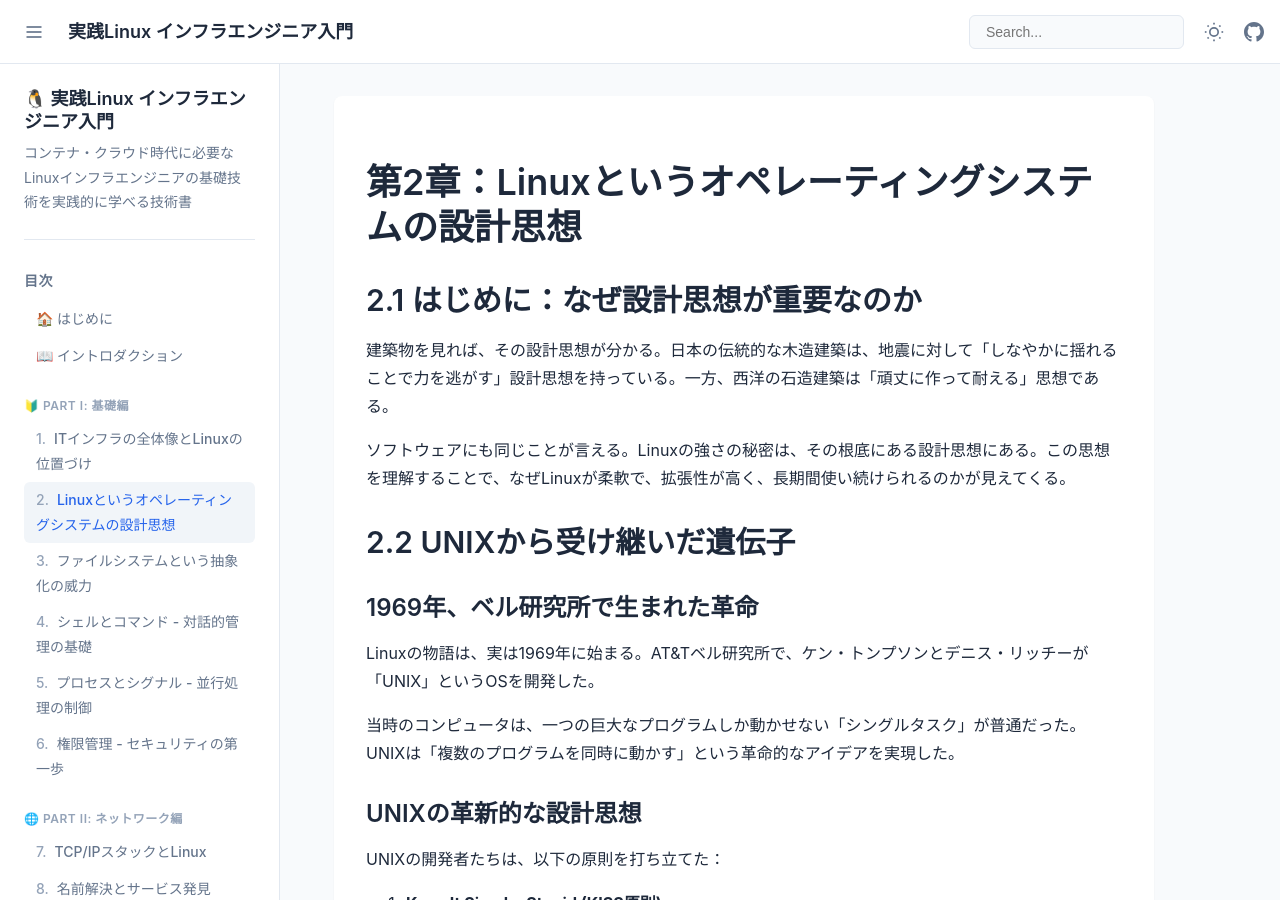
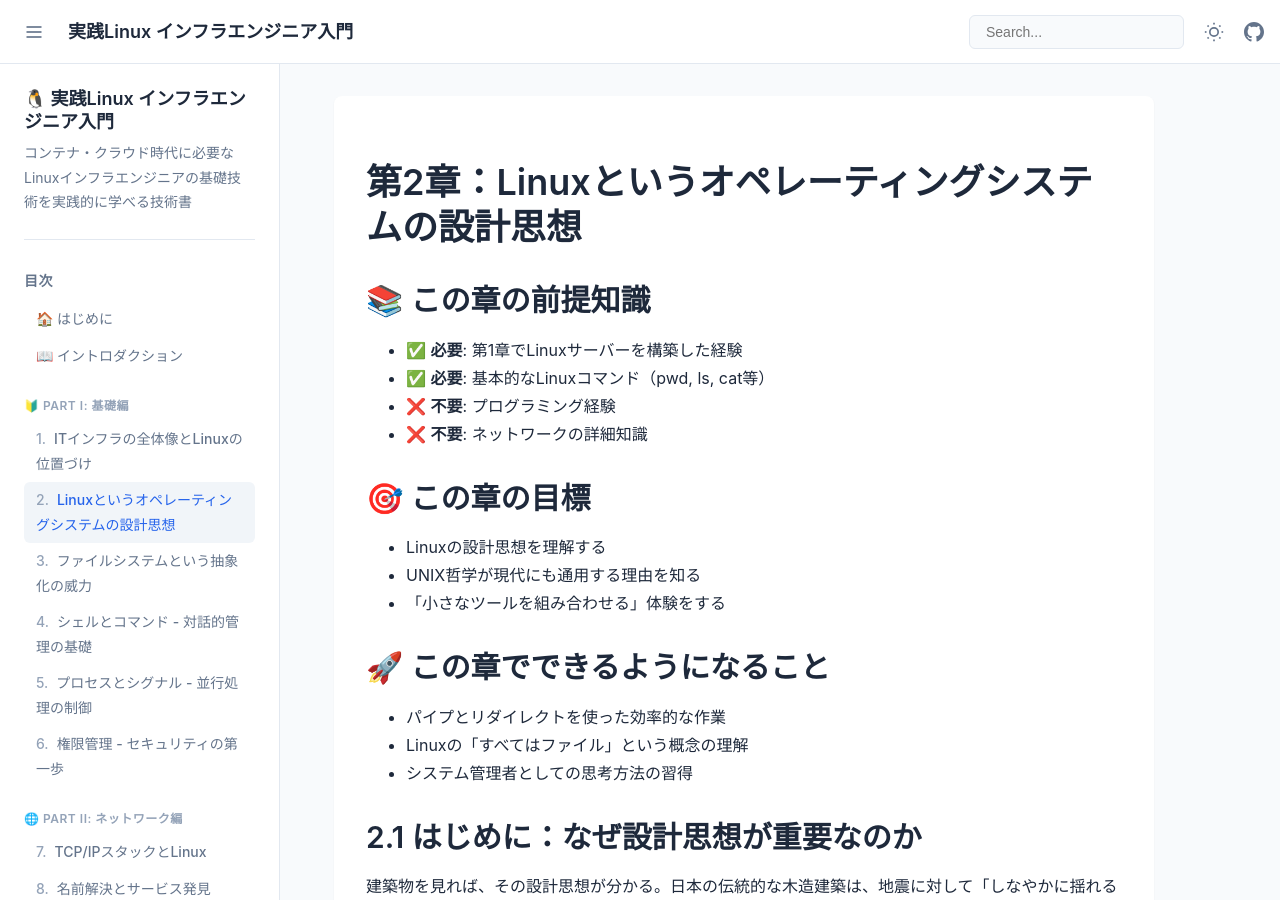
Before and after one commit to itdojp/linux-infra-textbook2, a Jekyll site: the page built from docs/chapters/chapter-02-linux-philosophy.md, in a window 1280 px wide and 900 px high. Built offline with Jekyll 4.4.1, drawn with Linux system fonts in a browser that asks for light colours.

Commit message:
ISSUE #1 Phase 1-2: 各章に前提知識と学習目標を追加
## 変更内容

### 統一フォーマットの導入
全章に以下の構成を追加：
- 📚 この章の前提知識（必要/不要を明確化）
- 🎯 この章の目標（学習のゴール）
- 🚀 この章でできるようになること（具体的成果）

### 段階的学習の設計
- **前提知識の明確化**: 各章で必要な知識レベルを事前表示
- **学習目標の具体化**: 抽象的でない、達成可能な目標設定
- **成果の可視化**: 章完了後に身につくスキルを明記

### 対象章
- 第2章: Linux設計思想 → UNIX哲学とパイプライン操作
- 第3章: ファイルシステム → /procや/sysの理解と活用
- 第4章: シェルとコマンド → 効率的なCUI操作とテキスト処理
- 第10章: Podman → エンタープライズコンテナ技術
- 第15章: IaC → Terraformによるインフラ自動化

### 認知負荷軽減効果
- 学習者が「今、何を学んでいるか」を常に把握可能
- 必要な前提知識の不足による挫折を防止
- 段階的な成長を実感できる構造

Addresses #1 (Phase 1-2)

```diff
--- a/docs/chapters/chapter-02-linux-philosophy.md
+++ b/docs/chapters/chapter-02-linux-philosophy.md
@@ -5,6 +5,22 @@ title: "第2章：Linuxというオペレーティングシステムの設計思
 ---
 
 # 第2章：Linuxというオペレーティングシステムの設計思想
+
+## 📚 この章の前提知識
+- ✅ **必要**: 第1章でLinuxサーバーを構築した経験
+- ✅ **必要**: 基本的なLinuxコマンド（pwd, ls, cat等）
+- ❌ **不要**: プログラミング経験
+- ❌ **不要**: ネットワークの詳細知識
+
+## 🎯 この章の目標
+- Linuxの設計思想を理解する
+- UNIX哲学が現代にも通用する理由を知る
+- 「小さなツールを組み合わせる」体験をする
+
+## 🚀 この章でできるようになること
+- パイプとリダイレクトを使った効率的な作業
+- Linuxの「すべてはファイル」という概念の理解
+- システム管理者としての思考方法の習得
 
 ## 2.1 はじめに：なぜ設計思想が重要なのか
 
```
Also changed, not shown: docs/chapters/chapter-03-filesystem-abstraction.md (+16 -0 lines), docs/chapters/chapter-04-shell-and-commands.md (+16 -0 lines), docs/chapters/chapter-10-podman.md (+16 -0 lines), docs/chapters/chapter-15-infrastructure-as-code.md (+16 -0 lines).
